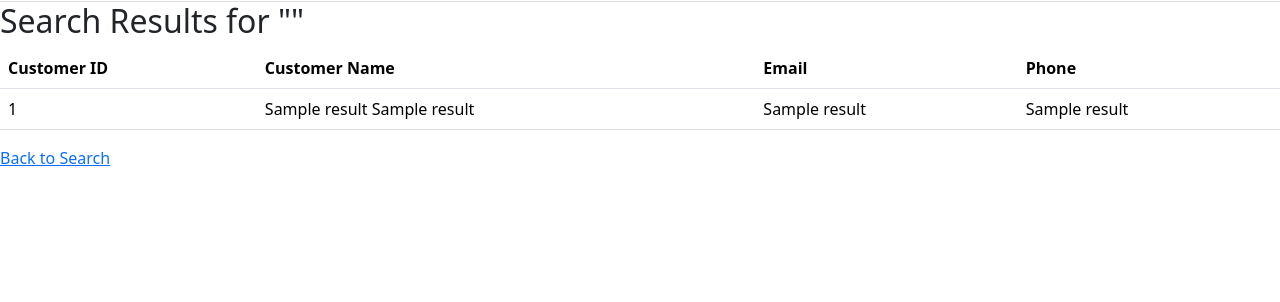
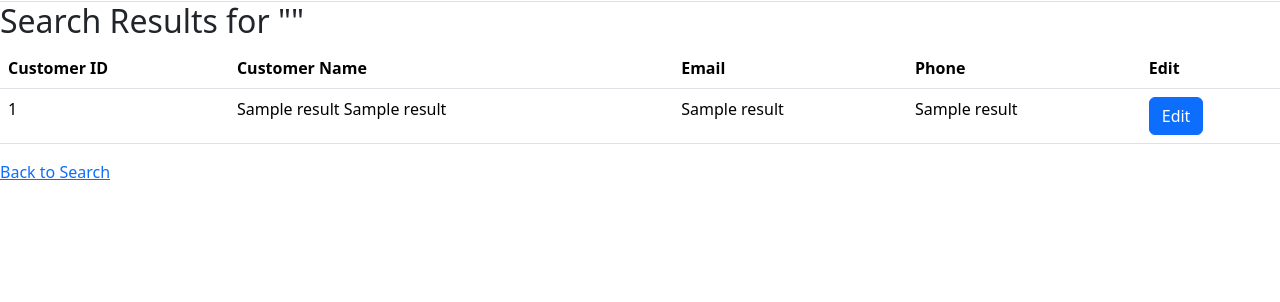
Before and after one commit to Tong-Ye-1159668/Sewlyn_Campsite_Booking_System-LincolnUni-2024-S1, a Flask app: template templates/search_results.html in a window 1280 px wide. Shown: the part 96-398 px from the top of the page. Run offline with Flask 3, Linux system fonts and the light colour scheme; the template is opened without the code that fills it: most values are stand-ins (such as "Sample title", 1, 10 or a date in 2020).

Commit message:
Added edit function to search customer

```diff
--- a/templates/search_results.html
+++ b/templates/search_results.html
@@ -9,6 +9,7 @@
         <th>Customer Name</th>
         <th>Email</th>
         <th>Phone</th>
+        <th>Edit</th>
     </tr>
     {% for result in resultlist %}
         <tr>
@@ -17,6 +18,9 @@
                 <td>{{result[1]}} {{result[2]}}</td>
                 <td>{{result[3]}}</td>
                 <td>{{result[4]}}</td>
+                <td>
+                    <a href="{{ url_for('edit_customer', customer_id=result[0]) }}" class="btn btn-primary">Edit</a>
+                </td> <!-- Add an Edit button -->
         </tr>
 
     {% endfor %}
```
